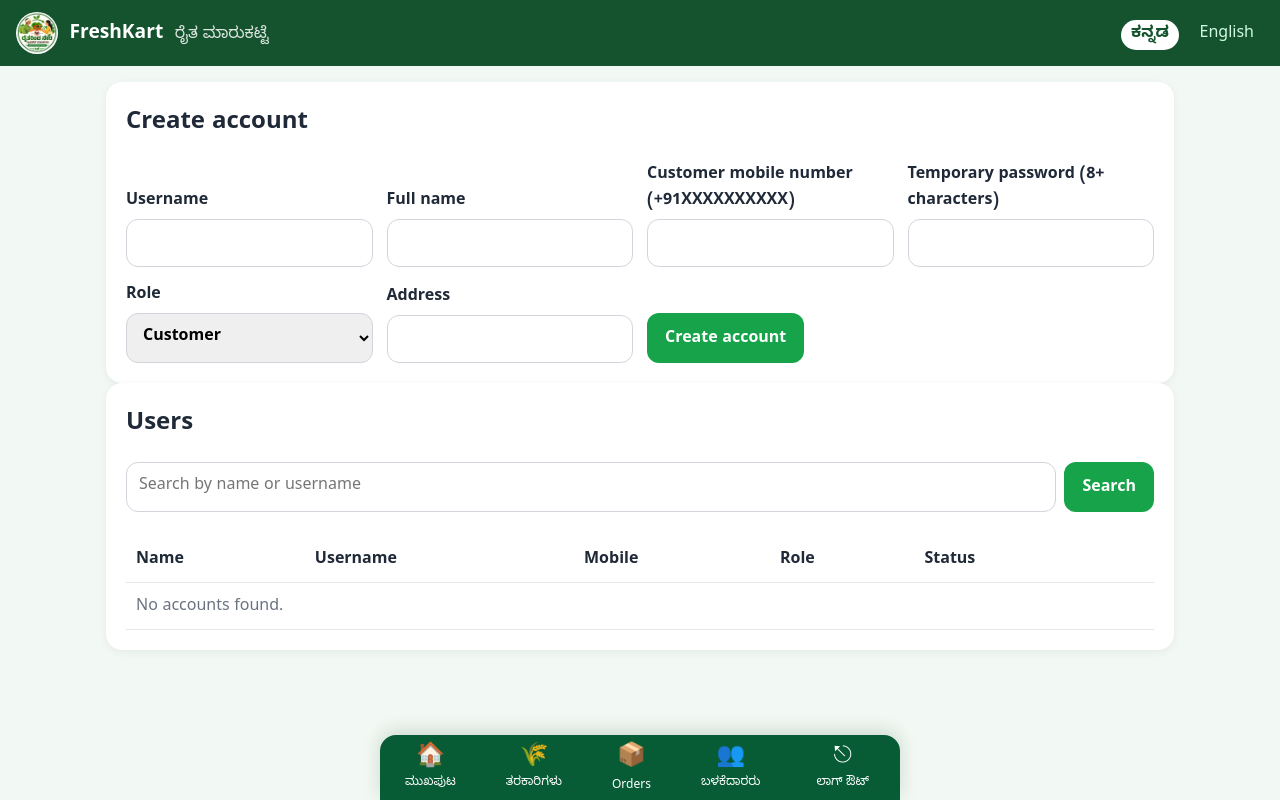
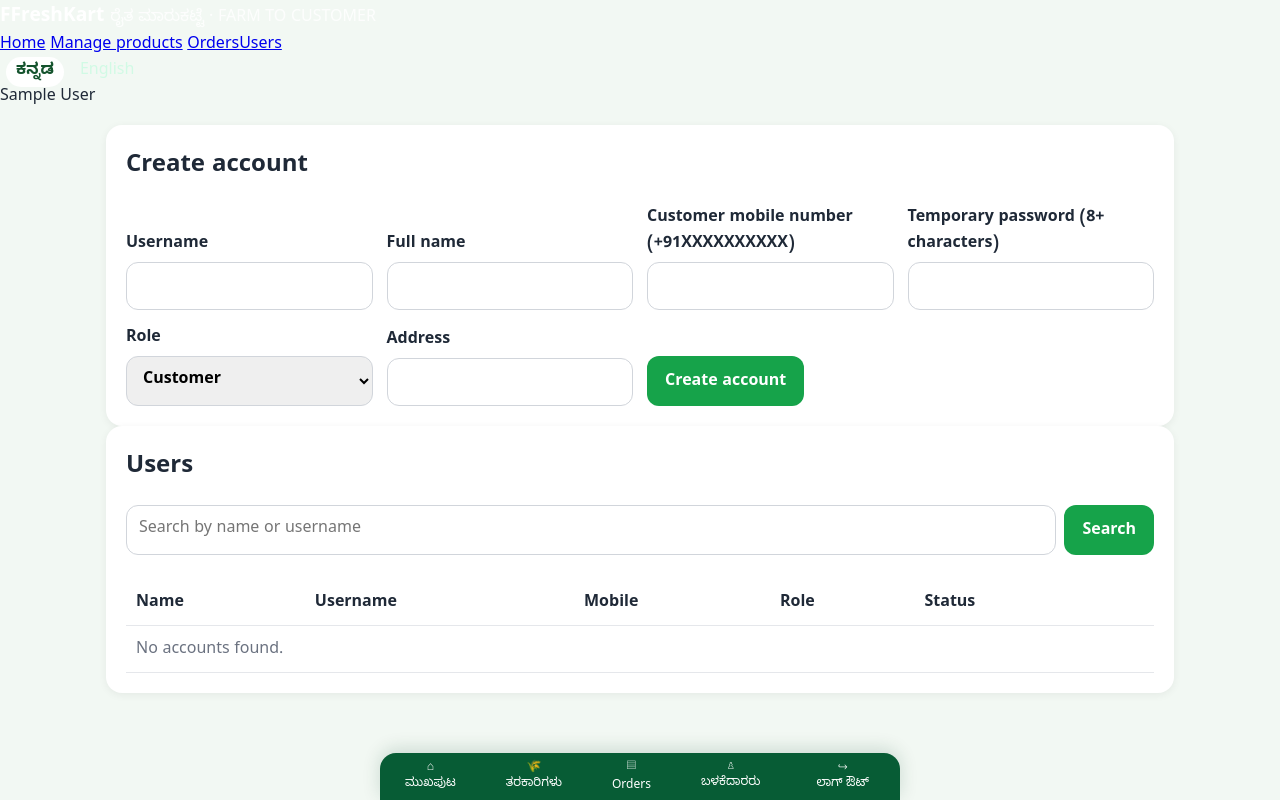
Before and after one commit to vijayalnavar16-oss/FreshKart, a Flask app: page /admin/users in a window 1280 px wide. Run offline with Flask 3, Linux system fonts and the light colour scheme; the visitor is signed in with stand-in values (Sample User, id 1); data comes from the database, SQL or seed files in the repository.

Commit message:
Refresh FreshKart hybrid green marketplace UI

```diff
--- a/templates/base.html
+++ b/templates/base.html
@@ -1,49 +1,30 @@
 <!doctype html>
 <html lang="{{ lang }}">
 <head>
-  <meta charset="utf-8">
-  <meta name="viewport" content="width=device-width, initial-scale=1, viewport-fit=cover">
-  <title>FreshKart – Raitha Market</title>
+  <meta charset="utf-8"><meta name="viewport" content="width=device-width, initial-scale=1, viewport-fit=cover">
+  <meta name="theme-color" content="#176b45"><title>FreshKart – Raitha Market</title>
+  <link rel="preconnect" href="https://fonts.googleapis.com"><link rel="preconnect" href="https://fonts.gstatic.com" crossorigin>
+  <link href="https://fonts.googleapis.com/css2?family=DM+Sans:wght@400;500;600;700;800&family=Noto+Sans+Kannada:wght@400;500;600;700&display=swap" rel="stylesheet">
   <link rel="stylesheet" href="{{ url_for('static', filename='css/style.css') }}">
 </head>
 <body class="{{ 'admin-app' if user and user['role'] == 'admin' else '' }}">
-  <header class="top">
-    <a class="brand" href="{{ url_for('index') }}"><img class="brand-logo" src="{{ url_for('static', filename='images/logo.png') }}" alt=""> FreshKart <small>{{ t('market') }}</small></a>
-    <nav class="lang">
-      {% for code, label in LANGS.items() %}
-        <a href="{{ url_for('set_lang', code=code) }}" class="{{ 'on' if code == lang }}">{{ label }}</a>
-      {% endfor %}
-    </nav>
-  </header>
-
-  <main>
-    {% for message in get_flashed_messages() %}
-      <div class="flash" role="alert">{{ message }}</div>
-    {% endfor %}
-    {% block content %}{% endblock %}
-  </main>
-
-  {% if user %}
-  <nav class="bottom" aria-label="Main">
-    <a href="{{ url_for('home') }}">🏠<span>{{ t('home') }}</span></a>
-    {% if user['role'] == 'customer' %}
-      <a href="{{ url_for('shop.listing') }}">🥬<span>{{ t('products') }}</span></a>
-      <a href="{{ url_for('shop.cart') }}">🛒<span>{{ t('cart') }} ({{ cart_count }})</span></a>
-      <a href="{{ url_for('shop.customer_orders') }}">📦<span>My orders</span></a>
-    {% endif %}
-    {% if user['role'] in ['admin', 'farmer'] %}
-      <a href="{{ url_for('products.manage') }}">🌾<span>{{ t('products') }}</span></a>
-    {% endif %}
-    {% if user['role'] == 'admin' %}
-      <a href="{{ url_for('admin.orders') }}">📦<span>Orders</span></a>
-      <a href="{{ url_for('admin.users') }}">👥<span>{{ t('users') }}</span></a>
-    {% endif %}
-    <form method="post" action="{{ url_for('logout') }}" data-confirm="{{ t('confirm_logout') }}">
-      <button type="submit">⎋<span>{{ t('logout') }}</span></button>
-    </form>
-  </nav>
-  {% endif %}
-
+  <header class="site-header"><div class="header-inner">
+    <a class="brand" href="{{ url_for('index') }}"><span class="brand-mark">F</span><span class="brand-copy">FreshKart<small>ರೈತ ಮಾರುಕಟ್ಟೆ · FARM TO CUSTOMER</small></span></a>
+    <nav class="desktop-nav" aria-label="Main navigation">{% if user %}
+      <a href="{{ url_for('home') }}">Home</a>
+      {% if user['role'] == 'customer' %}<a href="{{ url_for('shop.listing') }}">Shop vegetables</a><a href="{{ url_for('shop.customer_orders') }}">My orders</a>{% endif %}
+      {% if user['role'] in ['admin','farmer'] %}<a href="{{ url_for('products.manage') }}">Manage products</a>{% endif %}
+      {% if user['role'] == 'admin' %}<a href="{{ url_for('admin.orders') }}">Orders</a><a href="{{ url_for('admin.users') }}">Users</a>{% endif %}
+    {% endif %}</nav>
+    <div class="header-actions"><nav class="lang" aria-label="Language">{% for code, label in LANGS.items() %}<a href="{{ url_for('set_lang', code=code) }}" class="{{ 'on' if code == lang }}">{{ label }}</a>{% endfor %}</nav>{% if user %}<span class="user-pill"><span class="user-dot"></span>{{ user['full_name'] }}</span>{% endif %}</div>
+  </div></header>
+  <main class="page-shell">{% for message in get_flashed_messages() %}<div class="flash" role="alert">{{ message }}</div>{% endfor %}{% block content %}{% endblock %}</main>
+  {% if user %}<nav class="bottom" aria-label="Mobile navigation">
+    <a href="{{ url_for('home') }}"><span class="nav-emoji">⌂</span><span>{{ t('home') }}</span></a>
+    {% if user['role'] == 'customer' %}<a href="{{ url_for('shop.listing') }}"><span class="nav-emoji">🥬</span><span>{{ t('products') }}</span></a><a href="{{ url_for('shop.cart') }}"><span class="nav-emoji">🛒</span><span>{{ t('cart') }} ({{ cart_count }})</span></a><a href="{{ url_for('shop.customer_orders') }}"><span class="nav-emoji">▤</span><span>Orders</span></a>{% endif %}
+    {% if user['role'] in ['admin','farmer'] %}<a href="{{ url_for('products.manage') }}"><span class="nav-emoji">🌾</span><span>{{ t('products') }}</span></a>{% endif %}
+    {% if user['role'] == 'admin' %}<a href="{{ url_for('admin.orders') }}"><span class="nav-emoji">▤</span><span>Orders</span></a><a href="{{ url_for('admin.users') }}"><span class="nav-emoji">♙</span><span>{{ t('users') }}</span></a>{% endif %}
+    <form method="post" action="{{ url_for('logout') }}" data-confirm="{{ t('confirm_logout') }}"><button type="submit"><span class="nav-emoji">↪</span><span>{{ t('logout') }}</span></button></form>
+  </nav>{% endif %}
   <script src="{{ url_for('static', filename='js/app.js') }}"></script>
-</body>
-</html>
+</body></html>
```
